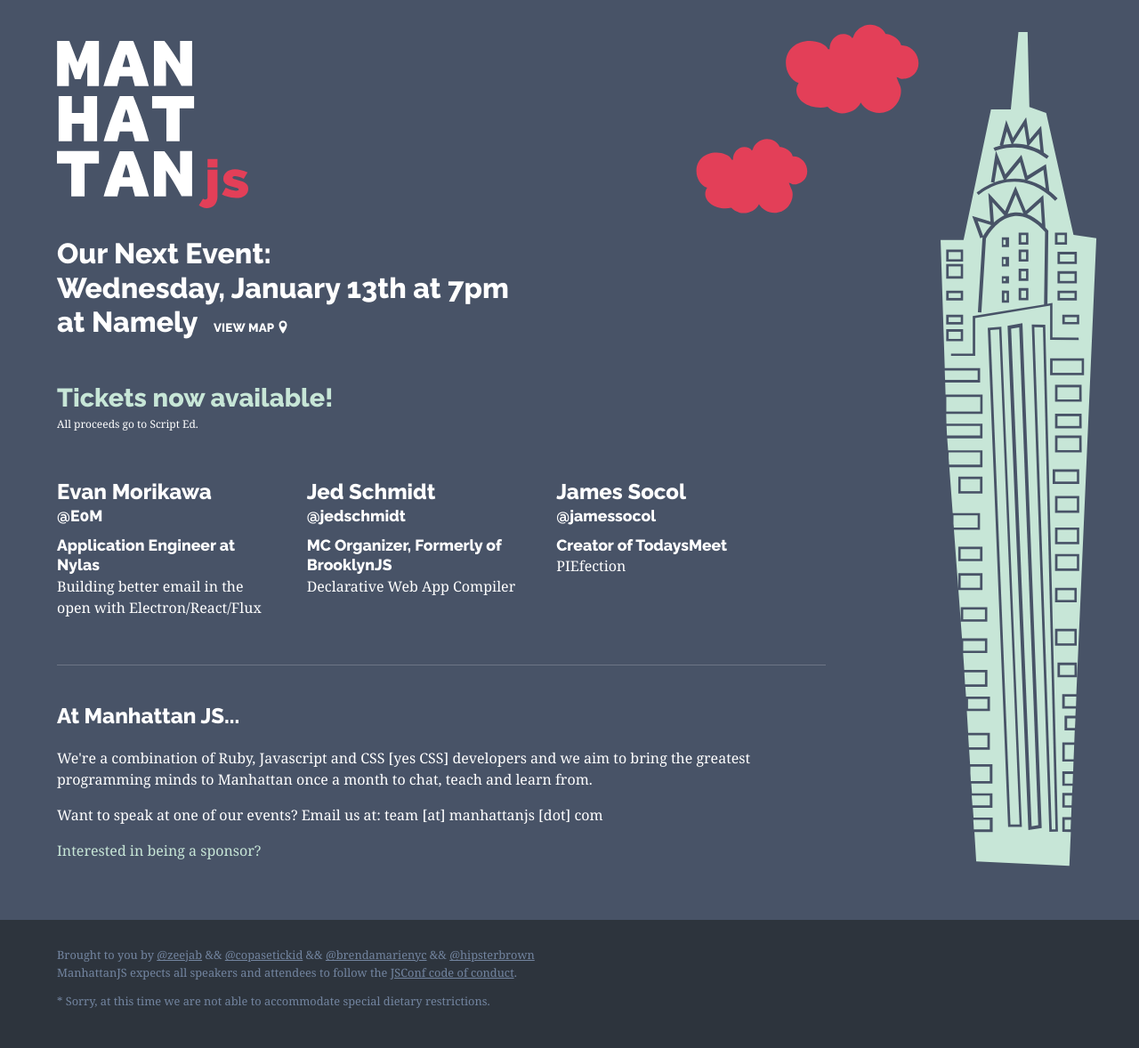
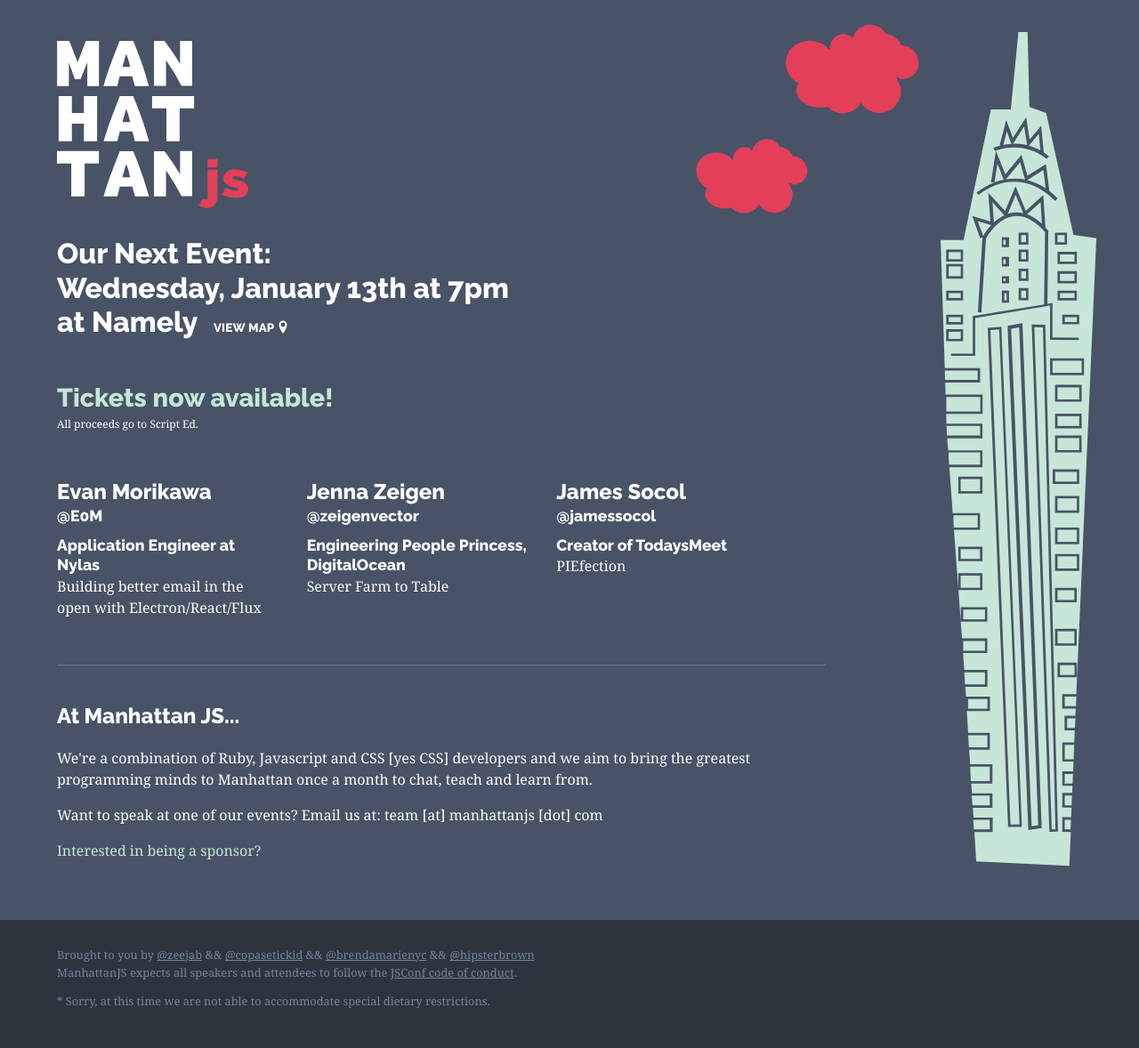
Before and after one commit to manhattanjs/manhattanjs.github.io, a Jekyll site: the page built from index.html, in a window 1280 px wide. Shown: the whole page at 89% size. Built offline with Jekyll 4.4.1, drawn with Linux system fonts in a browser that asks for light colours; some web fonts are replaced; comment, search, counter and statistics services are not loaded.

Commit message:
changes jed to jenna

```diff
--- a/_includes/speakers/speaker-list-2016-01.html
+++ b/_includes/speakers/speaker-list-2016-01.html
@@ -10,12 +10,12 @@
 
   <article class="speaker">
     <div class="speaker-name-twitter">
-      <a href="https://twitter.com/jedschmidt" target="_blank" class="speaker-name-twitter">
-      <h2 class="speaker-name">Jed Schmidt</h2>
-      <h3 class="speaker-sub-info">@jedschmidt</h3>
+      <a href="https://twitter.com/zeigenvector" target="_blank" class="speaker-name-twitter">
+      <h2 class="speaker-name">Jenna Zeigen</h2>
+      <h3 class="speaker-sub-info">@zeigenvector</h3>
     </a>
-    <h3 class="speaker-sub-info">MC Organizer, Formerly of BrooklynJS</h3>
-    <p>Declarative Web App Compiler</p>
+    <h3 class="speaker-sub-info">Engineering People Princess, DigitalOcean</h3>
+    <p>Server Farm to Table</p>
   </article>
 
   <article class="speaker">
```
